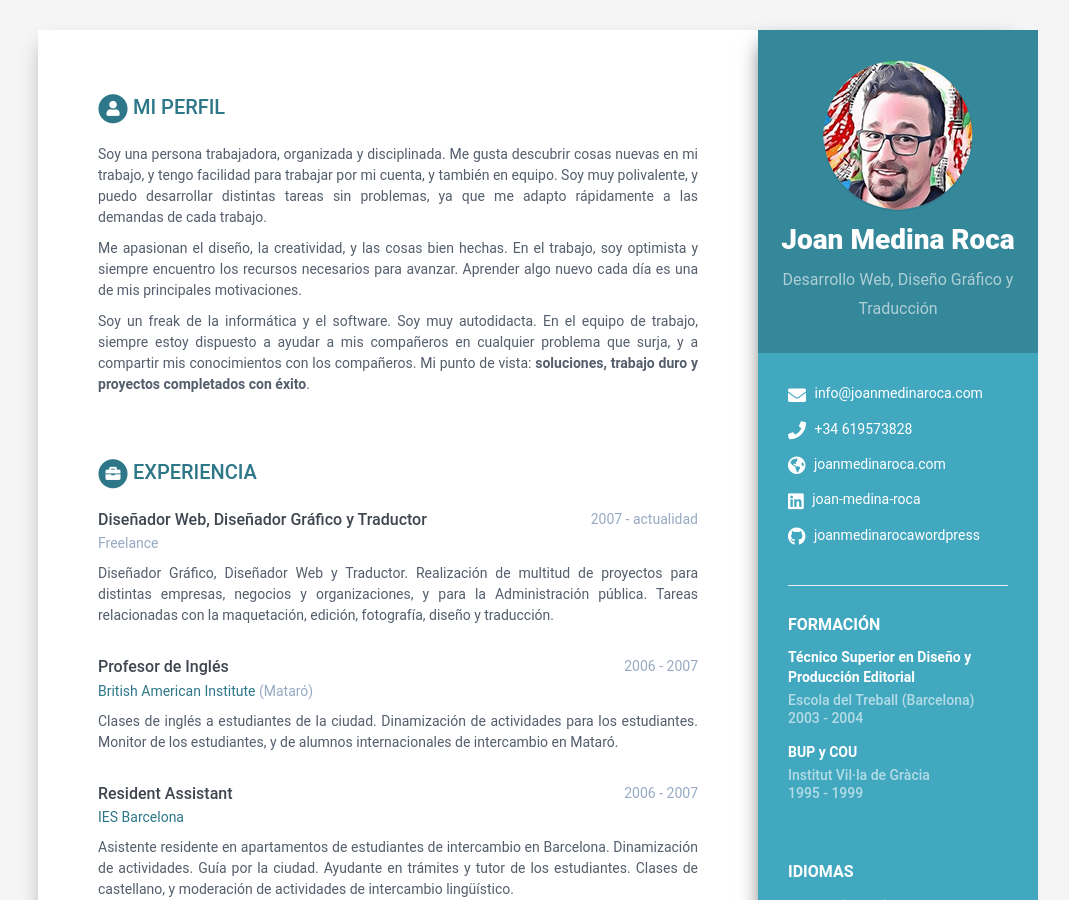
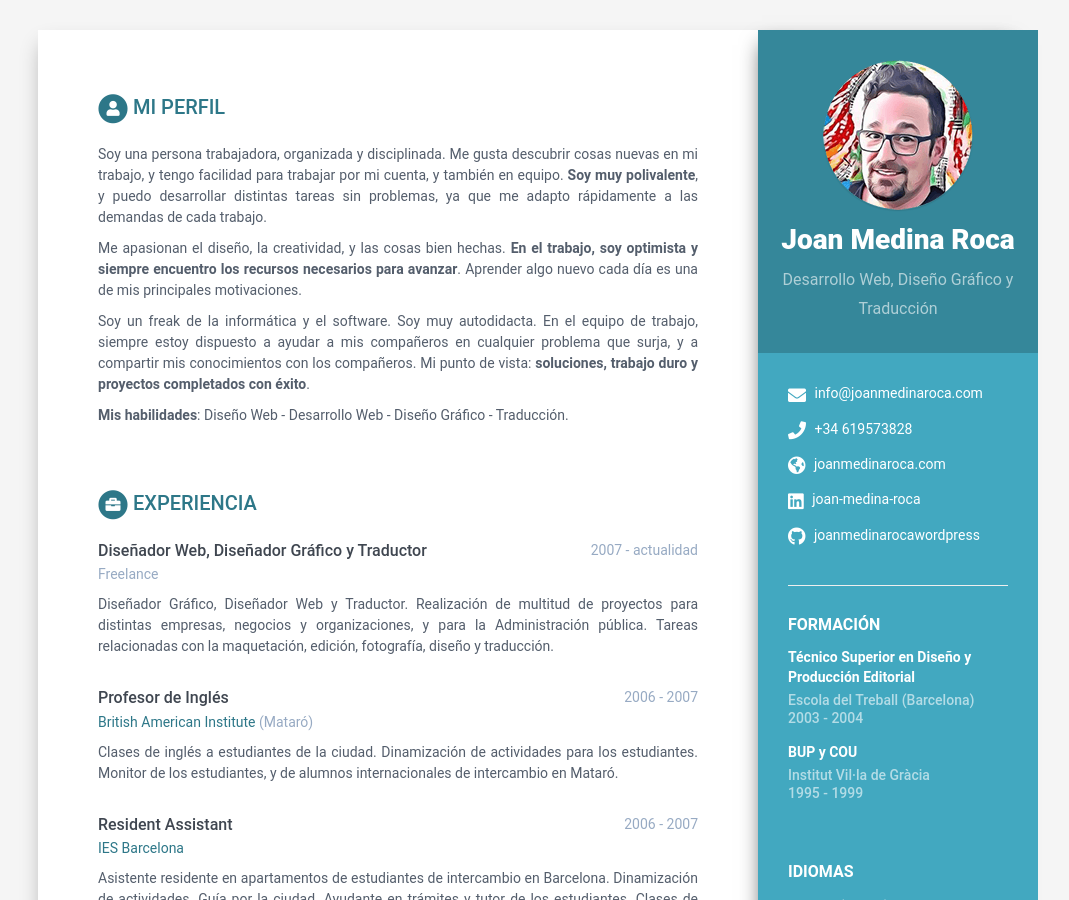
Before and after one commit to joan-medina-roca/cv.joanmedinaroca.com, a Jekyll site: the page built from index.html, in a window 1280 px wide and 900 px high. Shown: the whole window, without its empty margins (102-1171 px from the left). Built offline with Jekyll 4.4.1, drawn with Linux system fonts in a browser that asks for light colours.

Commit message:
profile update

```diff
--- a/_data/data.yml
+++ b/_data/data.yml
@@ -68,11 +68,13 @@ sidebar:
 career-profile:
   title: Mi Perfil
   summary: |
-    Soy una persona trabajadora, organizada y disciplinada. Me gusta descubrir cosas nuevas en mi trabajo, y tengo facilidad para trabajar por mi cuenta, y también en equipo. Soy muy polivalente, y puedo desarrollar distintas tareas sin problemas, ya que me adapto rápidamente a las demandas de cada trabajo.
+    Soy una persona trabajadora, organizada y disciplinada. Me gusta descubrir cosas nuevas en mi trabajo, y tengo facilidad para trabajar por mi cuenta, y también en equipo. **Soy muy polivalente**, y puedo desarrollar distintas tareas sin problemas, ya que me adapto rápidamente a las demandas de cada trabajo.
 
-    Me apasionan el diseño, la creatividad, y las cosas bien hechas. En el trabajo, soy optimista y siempre encuentro los recursos necesarios para avanzar. Aprender algo nuevo cada día es una de mis principales motivaciones.
+    Me apasionan el diseño, la creatividad, y las cosas bien hechas. **En el trabajo, soy optimista y siempre encuentro los recursos necesarios para avanzar**. Aprender algo nuevo cada día es una de mis principales motivaciones.
 
     Soy un freak de la informática y el software. Soy muy autodidacta. En el equipo de trabajo, siempre estoy dispuesto a ayudar a mis compañeros en cualquier problema que surja, y a compartir mis conocimientos con los compañeros. Mi punto de vista: **soluciones, trabajo duro y proyectos completados con éxito**.
+
+    **Mis habilidades**: Diseño Web - Desarrollo Web - Diseño Gráfico - Traducción.
 education:
   - degree: Técnico Superior en Diseño y Producción Editorial
     university: Escola del Treball (Barcelona)
```
